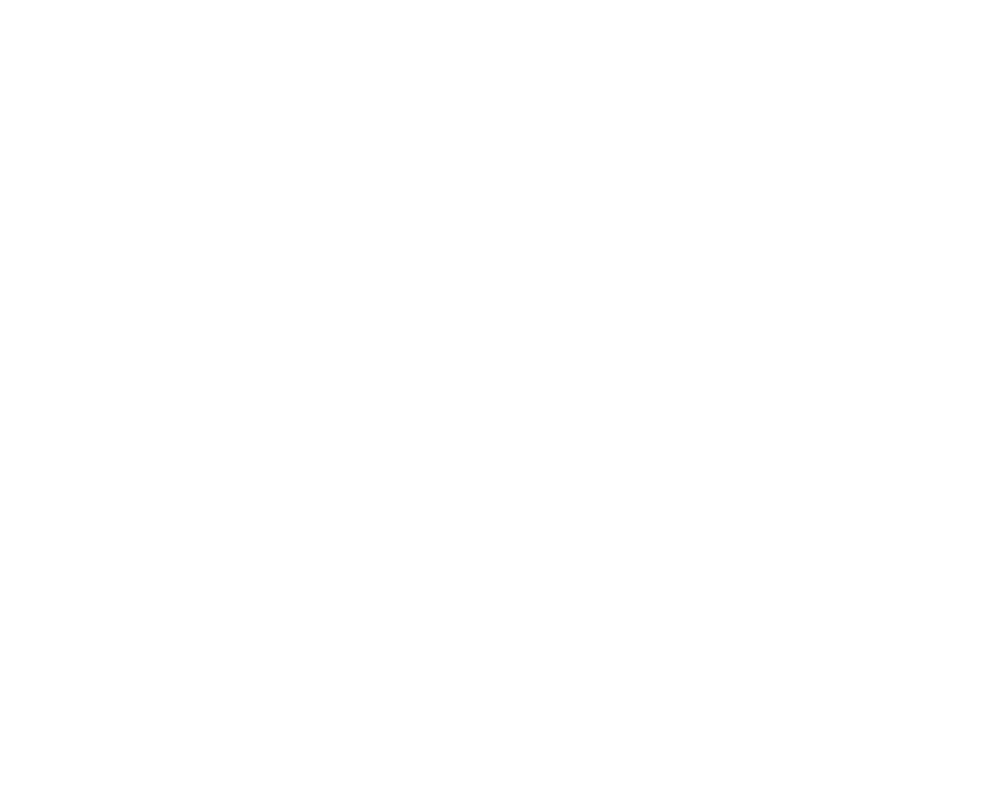
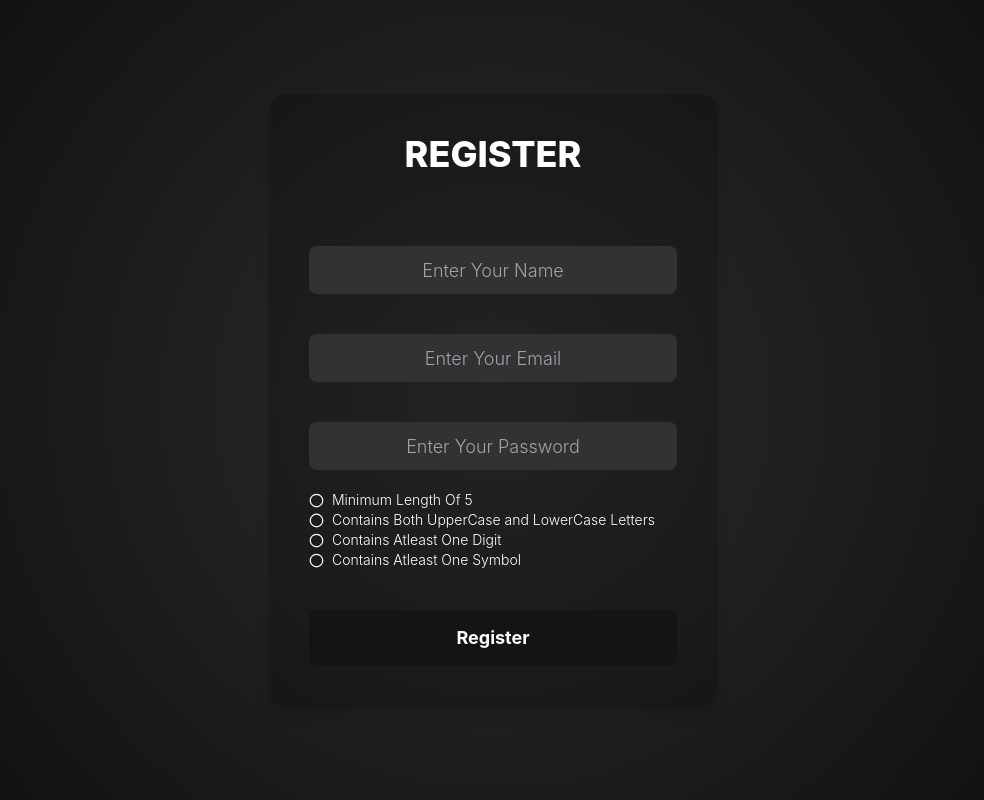
Before and after one commit to nameispuneeth/Attendence_Tracker, a React (Create React App) app in the folder client/: page /signup in a window 1280 px wide. Before the commit this address had no page. Shown: the whole page, without its empty margins (147-1131 px from the left). Built offline with nearby package versions, Linux system fonts and the light colour scheme.

Commit message:
LOGIN AND SIGNUP

```diff
--- a/client/src/App.js
+++ b/client/src/App.js
@@ -6,10 +6,14 @@
 import ReqAttendence from './Components/ReqAttendence';
 import CurrAttendence from './Components/CurrAttendence';
 import UserHome from './Components/UserHome';
+import SignIn from './Components/Auth/signin';
+import SignUp from './Components/Auth/signup';
 export default function App(){
   return(
     <BrowserRouter>
       <Routes>
+        <Route path="/signin" element={<SignIn/>}></Route>
+        <Route path="/signup" element={<SignUp/>}></Route>
         <Route path="/aitimetable" element={<AiTimeTableInit/>}></Route>
         <Route path="/" element={<SemDetails/>}></Route>
          <Route path="/timetable" element={<TimeTable/>}></Route>
--- /dev/null
+++ b/client/src/Components/Auth/signin.js
@@ -0,0 +1,12 @@
+export default function SignIn() {
+    return (
+        <div className="bg-[radial-gradient(circle_at_center,#2c2c2c,#0d0d0d)] flex flex-col justify-center items-center min-h-screen text-white p-6 overflow-hidden" >
+            <div className="rounded-2xl shadow-lg p-10 w-full max-w-md bg-[rgba(0,0,0,0.2)] space-y-10">
+                <p className="text-center font-extrabold text-4xl mb-8">LOGIN</p>
+                <input type="email" className="w-full h-12 rounded-lg bg-[rgba(50,50,50,1)] text-center text-lg font-light" placeholder="Enter Your Email"></input>
+                <input type="password" className="w-full h-12 rounded-lg bg-[rgba(50,50,50,1)] text-center text-lg font-light" placeholder="Enter Your Password"></input>
+                <button className="w-full h-14 rounded-lg bg-[rgba(20,20,20,1)] text-center text-lg font-bold">Login</button>
+            </div>
+        </div>
+    )
+}
--- /dev/null
+++ b/client/src/Components/Auth/signup.js
@@ -0,0 +1,46 @@
+import { Circle, CircleCheck } from "lucide-react"
+import { useState } from "react"
+export default function SignUp() {
+    const [username, setusername] = useState('');
+    const [email, setemail] = useState('');
+    const [password, setpassword] = useState('');
+    let ContainsAlphabets=()=>{
+        let uppercase=false,lowercase=false;
+        for(let i of password){
+            if(i>='a' && i<='z') lowercase=true;
+            else if(i>='A' && i<='Z') uppercase=true;
+        }
+        return lowercase==true && uppercase==true;
+    }
+    return (
+        <div className="bg-[radial-gradient(circle_at_center,#2c2c2c,#0d0d0d)] flex flex-col justify-center items-center min-h-screen text-white p-6 overflow-hidden" >
+            <div className="rounded-2xl shadow-lg p-10 w-full max-w-md bg-[rgba(0,0,0,0.2)] space-y-10">
+                <p className="text-center font-extrabold text-4xl mb-8">REGISTER</p>
+                <input type="text" className="w-full h-12 rounded-lg bg-[rgba(50,50,50,1)] text-center text-lg font-light" placeholder="Enter Your Name" value={username} onChange={(e) => setusername(e.target.value)}></input>
+                <input type="email" className="w-full h-12 rounded-lg bg-[rgba(50,50,50,1)] text-center text-lg font-light" placeholder="Enter Your Email" value={email} onChange={(e) => setemail(e.target.value)}></input>
+                <div>
+                    <input type="password" className="w-full h-12 rounded-lg bg-[rgba(50,50,50,1)] text-center text-lg font-light" placeholder="Enter Your Password" value={password} onChange={(e) => setpassword(e.target.value)}></input>
+                    <div className="text-sm font-light mt-5">
+                        <div className="flex items-center gap-2">
+                            {password.length < 5 ? <Circle size={15} /> : <CircleCheck size={15} color={'green'} />}
+                            <p>Minimum Length Of 5</p>
+                        </div>
+                        <div className="flex items-center gap-2">
+                            {!ContainsAlphabets() ? <Circle size={15} /> : <CircleCheck size={15} color={'green'} />}
+                            <p>Contains Both UpperCase and LowerCase Letters</p>
+                        </div>
+                        <div className="flex items-center gap-2">
+                            {password.length < 5 ? <Circle size={15} /> : <CircleCheck size={15} color={'green'} />}
+                            <p>Contains Atleast One Digit</p>
+                        </div>
+                        <div className="flex items-center gap-2">
+                            {password.length < 5 ? <Circle size={15} /> : <CircleCheck size={15} color={'green'} />}
+                            <p>Contains Atleast One Symbol </p>
+                        </div>
+                    </div>
+                </div>
+                <button className="w-full h-14 rounded-lg bg-[rgba(20,20,20,1)] text-center text-lg font-bold">Register</button>
+            </div>
+        </div>
+    )
+}
```
